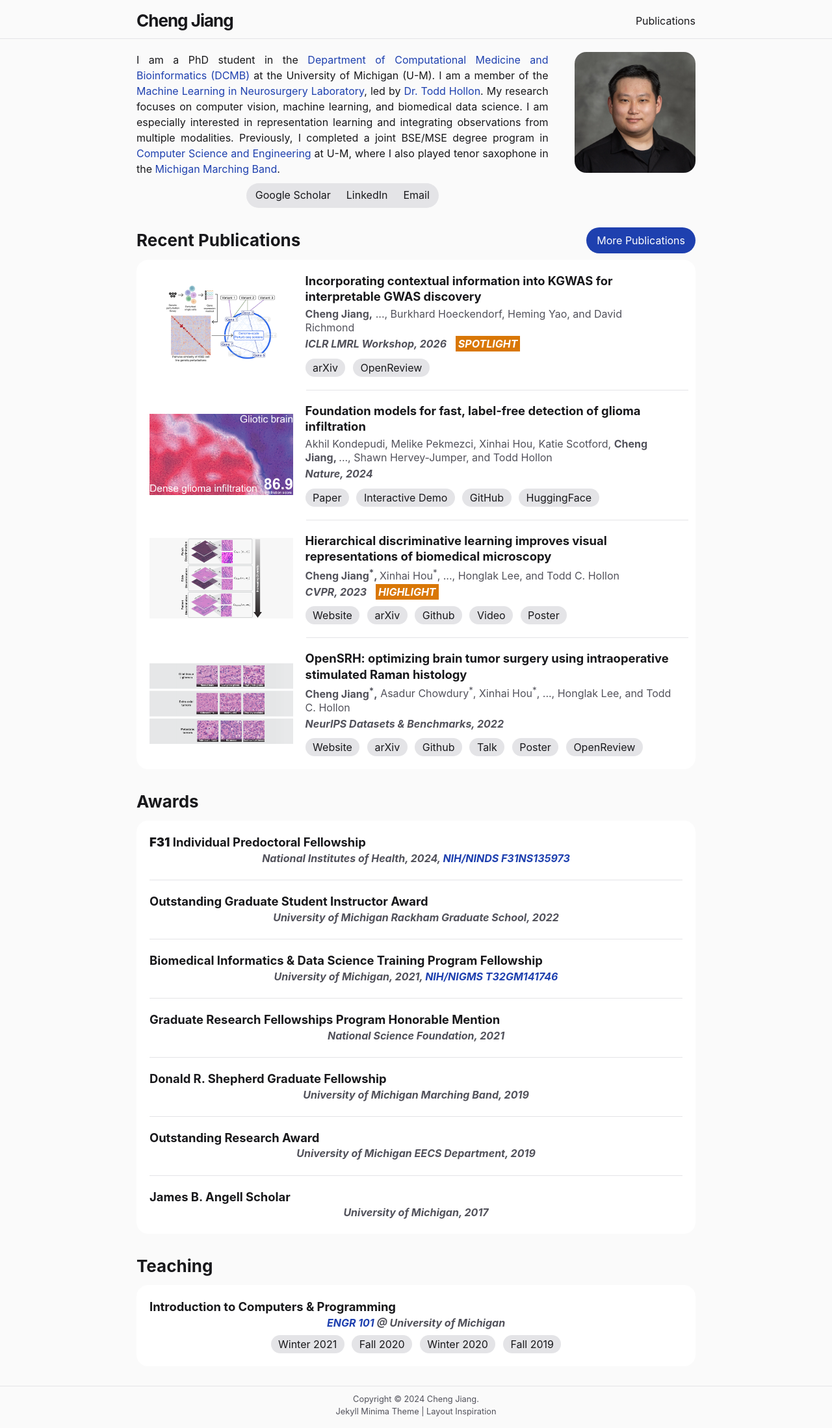
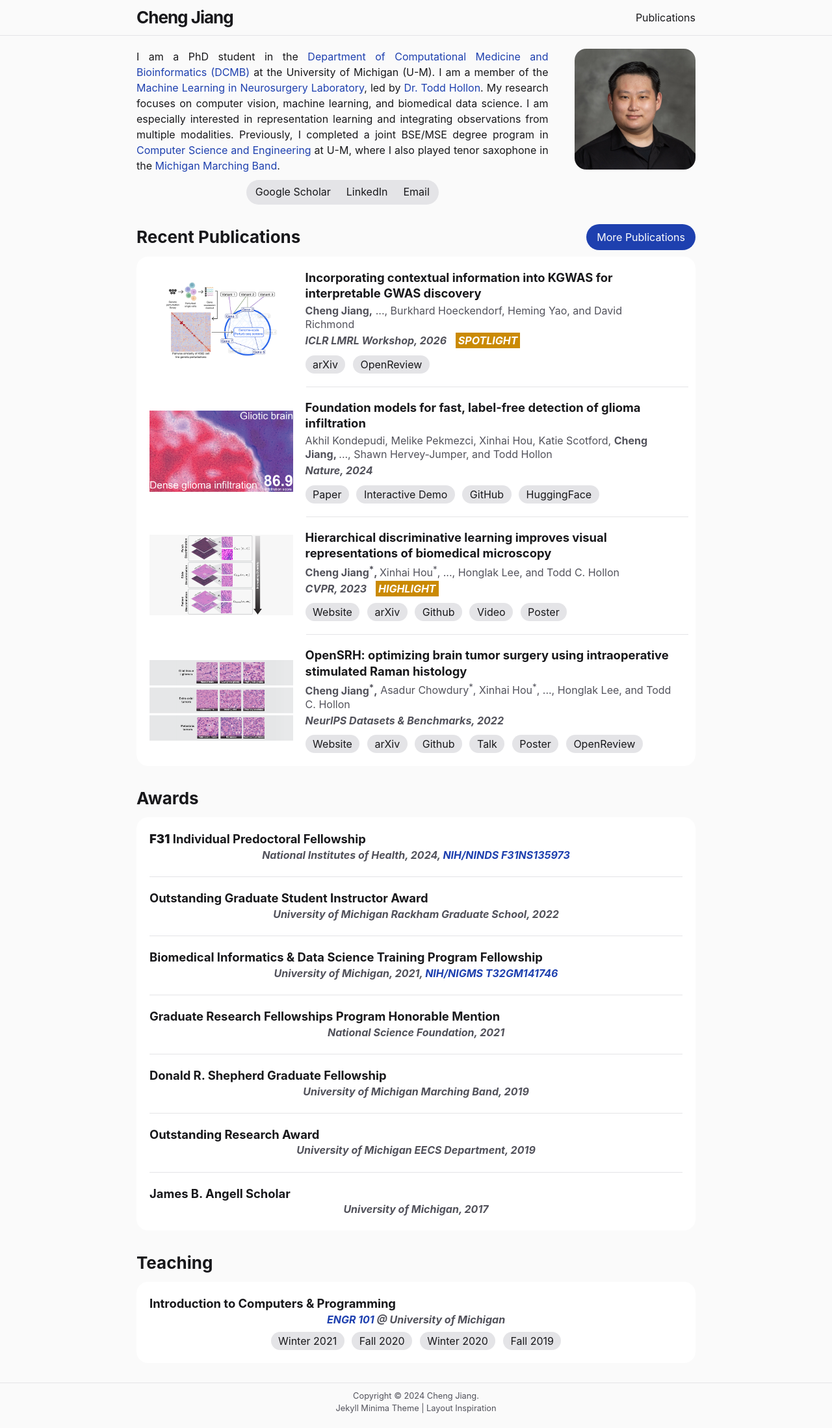
Before and after one commit to chengjia63/chengjia63.github.io, a Jekyll site: the page built from index.md, in a window 1280 px wide. Shown: the whole page at 65% size. Built offline with Jekyll 4.4.1, drawn with Linux system fonts in a browser that asks for light colours.

Commit message:
minor color tweaks

```diff
--- a/_sass/minima/_content.scss
+++ b/_sass/minima/_content.scss
@@ -581,7 +581,7 @@ span.decor{
   font-weight:bold;
   font-style: italic;
   text-transform: uppercase;
-  background-color: #d97706;
+  background-color: #ca8a04;
   color: #ffffff;
   border-radius: 0px;
   margin-left: $spacing-unit;
@@ -590,7 +590,7 @@ span.decor{
 
 @media (prefers-color-scheme: dark) {
     span.decor {
-        background-color: #60a5fa;
+        background-color: #facc15;
         color: #111827;
     }
 }
@@ -615,7 +615,7 @@ span.dots {
 .page-accent {
     margin-bottom: 0;
     font-weight: bold;
-    color: $link-base-color;
+    color: $brand-color;
     font-style: italic;
     font-size: $base-font-size;
 }
@@ -624,7 +624,7 @@ span.dots {
     font-weight: bold;
     font-style: italic;
     text-transform: uppercase;
-    background-color: #d97706;
+    background-color: #ca8a04;
     color: #ffffff;
     margin-left: $spacing-unit;
     padding: 2px 4px;
@@ -632,7 +632,7 @@ span.dots {
 
 @media (prefers-color-scheme: dark) {
     .page-decor {
-        background-color: #fbbf24;
+        background-color: #facc15;
         color: #111827;
     }
 }
--- a/_sass/minima/_layout.scss
+++ b/_sass/minima/_layout.scss
@@ -2,7 +2,6 @@
  * Site header
  */
 .site-header {
-  border-top: 5px solid $brand-color;
   border-bottom: 1px solid $border-color-01;
   min-height: $spacing-unit * 1.865;
   line-height: $base-line-height * $base-font-size * 2.25;
--- a/_sass/minima/skins/auto.scss
+++ b/_sass/minima/skins/auto.scss
@@ -11,7 +11,7 @@ $surface-radius: 18px !default;
 // Light mode
 // ----------
 
-$lm-brand-color:           #fafafa !default;
+$lm-brand-color:           #2563eb !default;
 $lm-brand-color-light:     lighten($lm-brand-color, 40%) !default;
 $lm-brand-color-dark:      darken($lm-brand-color, 25%) !default;
 
@@ -114,7 +114,7 @@ $lm-venue-color:           $lm-light-text-color !default;
 // Dark mode
 // ---------
 
-$dm-brand-color:           #09090b !default;
+$dm-brand-color:           #60a5fa !default;
 $dm-brand-color-light:     lighten($dm-brand-color, 5%) !default;
 $dm-brand-color-dark:      darken($dm-brand-color, 35%) !default;
 
```
